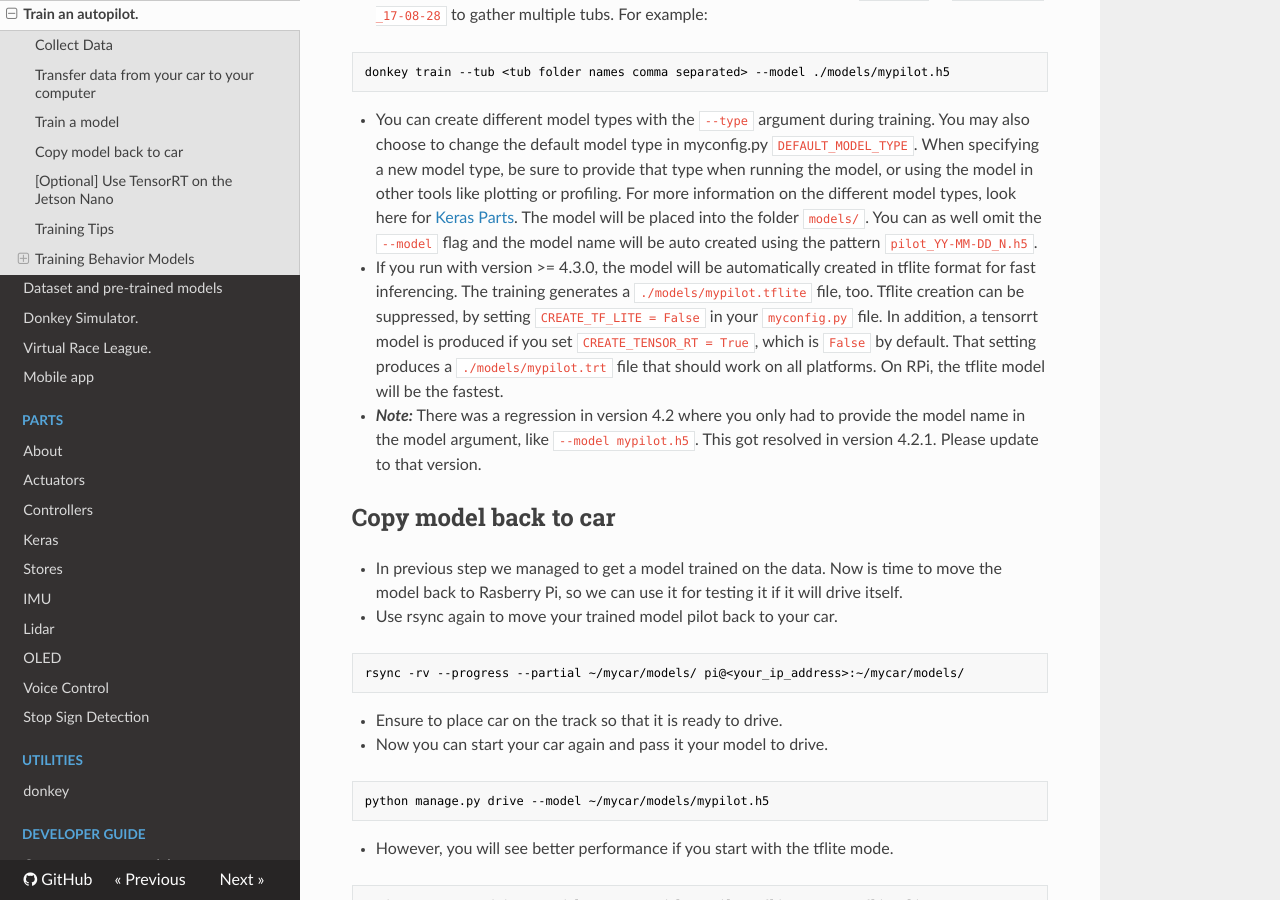
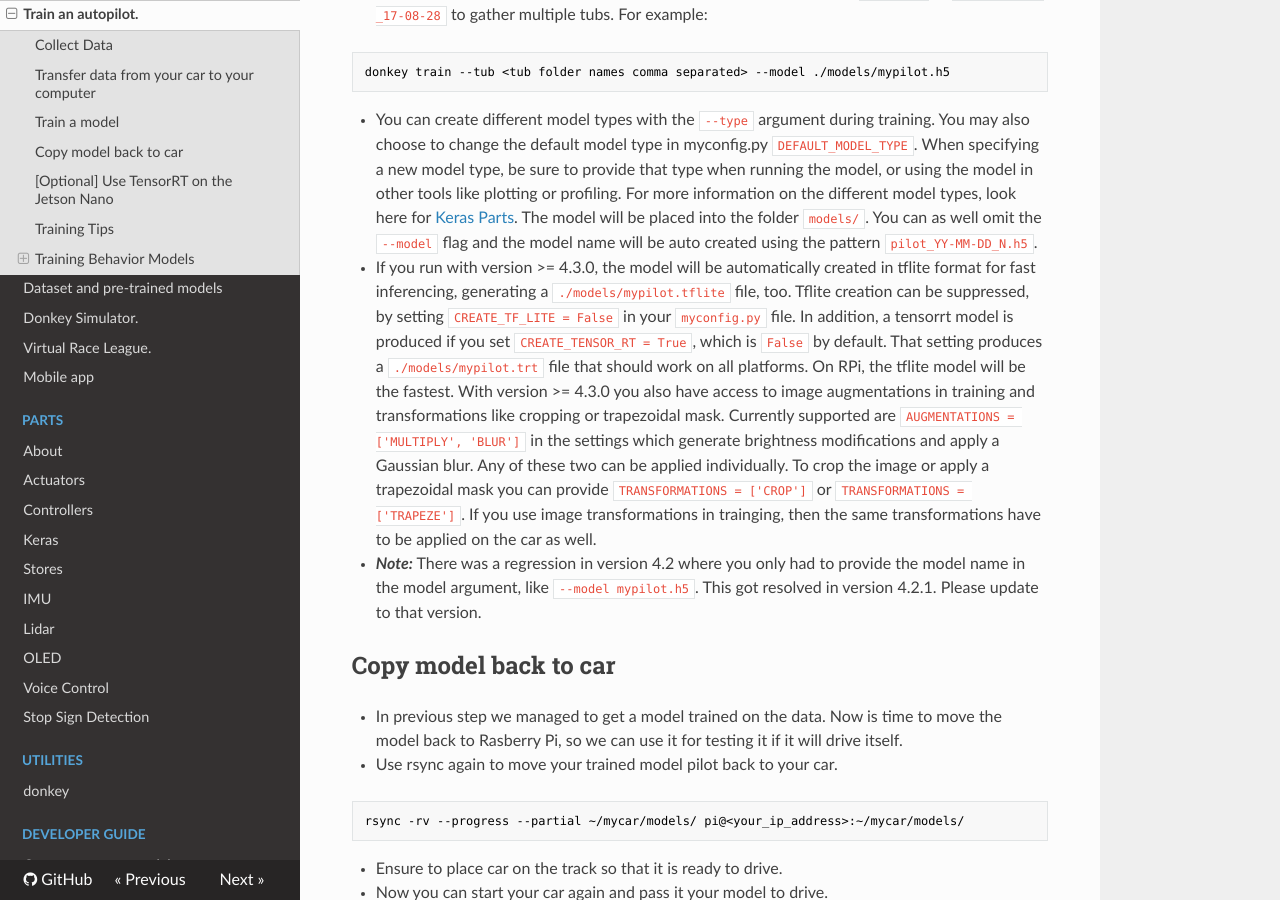
Before and after one commit to autorope/donkeydocs, an MkDocs documentation site: the page built from docs/guide/train_autopilot.md, in a window 1280 px wide and 900 px high, scrolled down 937 px. Built offline with MkDocs 1.6.1, drawn with Linux system fonts in a browser that asks for light colours; nearby versions of some CDN libraries; old or Windows-style settings are respelled for this version of MkDocs.

Commit message:
Add new features available in dev.

```diff
--- a/docs/guide/train_autopilot.md
+++ b/docs/guide/train_autopilot.md
@@ -36,7 +36,7 @@ donkey train --tub <tub folder names comma separated> --model ./models/mypilot.h
 
 * You can create different model types with the `--type` argument during training. You may also choose to change the default model type in myconfig.py `DEFAULT_MODEL_TYPE`. When specifying a new model type, be sure to provide that type when running the model, or using the model in other tools like plotting or profiling. For more information on the different model types, look here for [Keras Parts](/parts/keras). The model will be placed into the folder `models/`. You can as well omit the `--model` flag and the model name will be auto created using the pattern `pilot_YY-MM-DD_N.h5`.
 
-* If you run with version >= 4.3.0, the model will be automatically created in tflite format for fast inferencing. The training generates a `./models/mypilot.tflite` file, too. Tflite creation can be suppressed, by setting `CREATE_TF_LITE = False` in your `myconfig.py` file. In addition, a tensorrt model is produced if you set `CREATE_TENSOR_RT = True`, which is `False` by default. That setting produces a `./models/mypilot.trt` file that should work on all platforms. On RPi, the tflite model will be the fastest.
+* If you run with version >= 4.3.0, the model will be automatically created in tflite format for fast inferencing, generating a `./models/mypilot.tflite` file, too. Tflite creation can be suppressed, by setting `CREATE_TF_LITE = False` in your `myconfig.py` file. In addition, a tensorrt model is produced if you set `CREATE_TENSOR_RT = True`, which is `False` by default. That setting produces a `./models/mypilot.trt` file that should work on all platforms. On RPi, the tflite model will be the fastest. With version >= 4.3.0 you also have access to image augmentations in training and transformations like cropping or trapezoidal mask. Currently supported are `AUGMENTATIONS = ['MULTIPLY', 'BLUR']` in the settings which generate brightness modifications and apply a Gaussian blur. Any of these two can be applied individually. To crop the image or apply a trapezoidal mask you can provide `TRANSFORMATIONS = ['CROP']` or `TRANSFORMATIONS = ['TRAPEZE']`. If you use image transformations in trainging, then the same transformations have to be applied on the car as well.
 
 * _**Note:**_ There was a regression in version 4.2 where you only had to provide the model name in the model argument, like `--model mypilot.h5`. This got resolved in version 4.2.1. Please update to that version.
 
```
